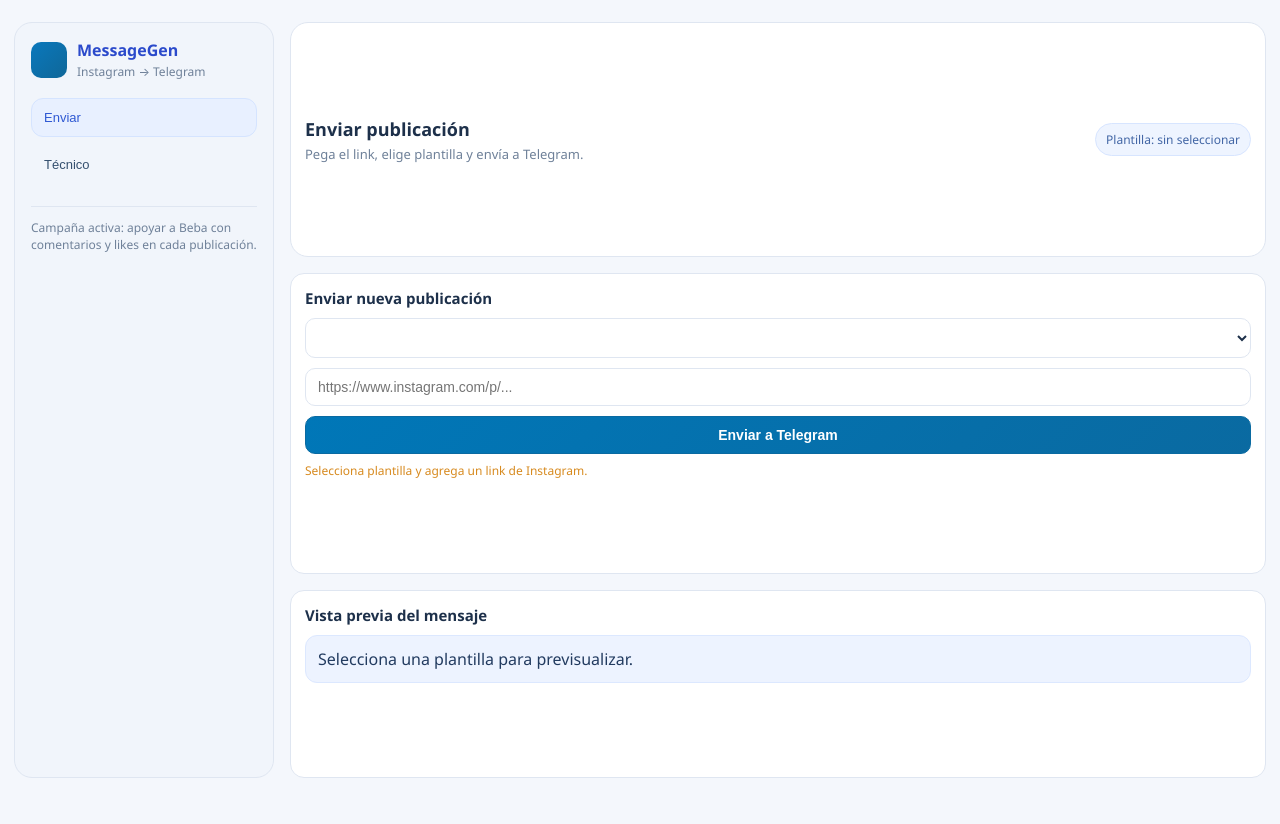
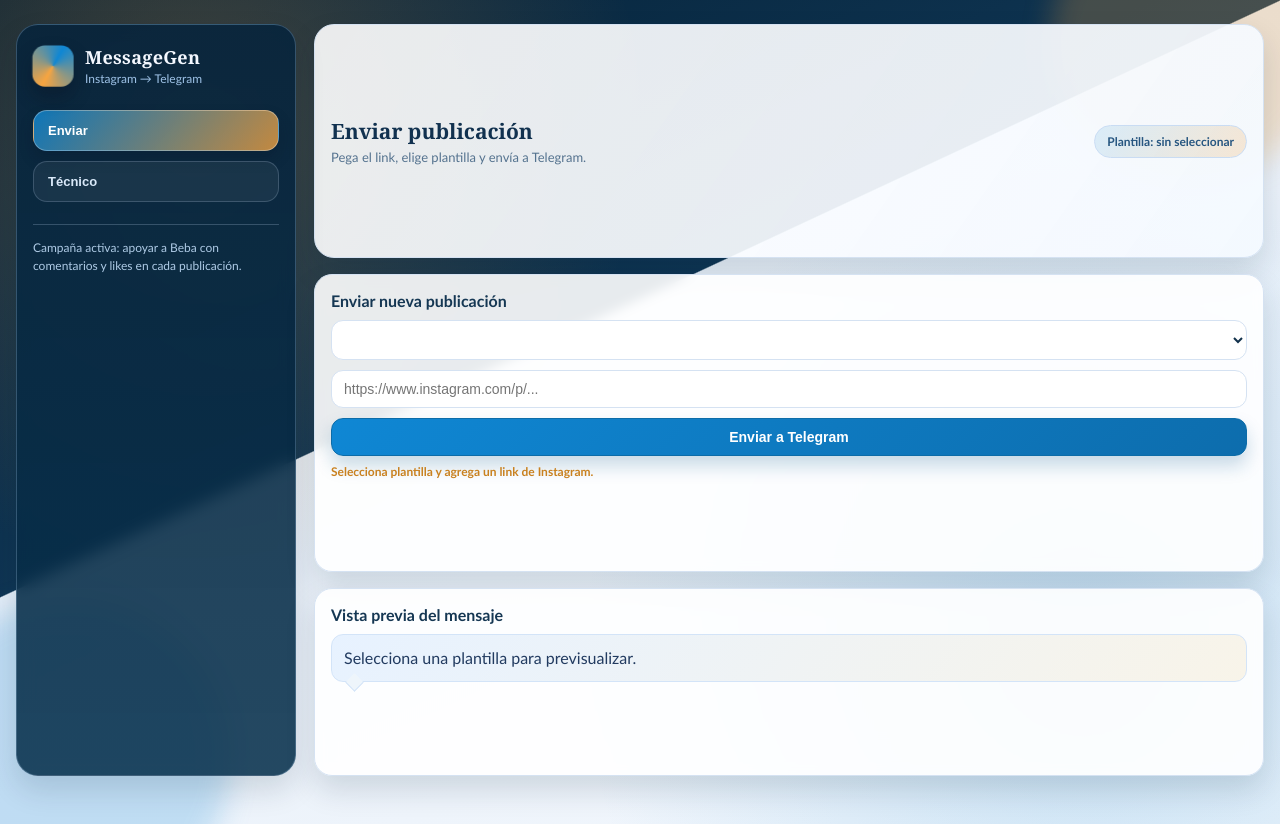
Before and after one commit to lightzealot/instabeba, a website: page index.html in a window 1280 px wide. Drawn offline with Linux system fonts and the light colour scheme; no server answers.

```diff
--- a/index.html
+++ b/index.html
@@ -6,19 +6,22 @@
     <title>MessageGen - Instagram to Telegram</title>
     <style>
       :root {
-        --bg: #f4f7fc;
-        --panel: #ffffff;
-        --panel-soft: #f6f9ff;
-        --panel-muted: #ecf3ff;
-        --line: #dfe6f1;
-        --text: #1d304a;
-        --text-muted: #6f8199;
-        --primary: #0077b8;
-        --primary-soft: #0a6aa1;
+        --bg-deep: #052136;
+        --bg-mid: #0f3553;
+        --bg-soft: #f4f8fd;
+        --panel: rgba(255, 255, 255, 0.9);
+        --panel-strong: #ffffff;
+        --line: #d5e2f2;
+        --text: #12314b;
+        --text-muted: #55738f;
+        --primary: #0f87d4;
+        --primary-strong: #0d6dad;
+        --accent: #f7a541;
         --ok: #1f9d61;
-        --warn: #d78a1f;
-        --danger: #d44d4d;
-        --radius: 14px;
+        --warn: #c9811f;
+        --danger: #cc4f4f;
+        --shadow: 0 14px 30px rgba(7, 33, 58, 0.14);
+        --radius: 18px;
       }
 
       * {
@@ -28,83 +31,131 @@
       body {
         margin: 0;
         min-height: 100vh;
-        font-family: "Segoe UI", Inter, Arial, sans-serif;
+        font-family: "Bahnschrift", "Candara", "Trebuchet MS", sans-serif;
         color: var(--text);
-        background: var(--bg);
+        background:
+          radial-gradient(circle at 15% 15%, rgba(247, 165, 65, 0.24), transparent 35%),
+          radial-gradient(circle at 85% 80%, rgba(14, 130, 206, 0.2), transparent 40%),
+          linear-gradient(155deg, var(--bg-deep), var(--bg-mid) 42%, #e8f0f9 42.1%, var(--bg-soft));
+        position: relative;
+        overflow-x: hidden;
+      }
+
+      body::before,
+      body::after {
+        content: "";
+        position: fixed;
+        pointer-events: none;
+        z-index: 0;
+        border-radius: 50%;
+        filter: blur(14px);
+      }
+
+      body::before {
+        width: 280px;
+        height: 280px;
+        background: rgba(247, 165, 65, 0.24);
+        top: -100px;
+        right: -50px;
+      }
+
+      body::after {
+        width: 320px;
+        height: 320px;
+        background: rgba(15, 135, 212, 0.2);
+        bottom: -120px;
+        left: -90px;
       }
 
       .app {
         max-width: 1360px;
-        margin: 22px auto;
-        padding: 0 14px;
+        margin: 24px auto;
+        padding: 0 16px;
         display: grid;
-        grid-template-columns: 260px 1fr;
-        gap: 16px;
+        grid-template-columns: 280px 1fr;
+        gap: 18px;
+        position: relative;
+        z-index: 1;
       }
 
       .sidebar {
-        background: #f1f5fb;
-        border: 1px solid var(--line);
-        border-radius: 18px;
-        padding: 16px;
-        min-height: calc(100vh - 44px);
+        background: linear-gradient(180deg, rgba(7, 36, 60, 0.9), rgba(7, 48, 76, 0.88));
+        border: 1px solid rgba(166, 201, 234, 0.28);
+        box-shadow: var(--shadow);
+        border-radius: 22px;
+        padding: 20px 16px;
+        min-height: calc(100vh - 48px);
+        backdrop-filter: blur(8px);
       }
 
       .logo {
         display: flex;
-        gap: 10px;
+        gap: 12px;
         align-items: center;
-        margin-bottom: 18px;
+        margin-bottom: 24px;
       }
 
       .logo-badge {
-        width: 36px;
-        height: 36px;
-        border-radius: 10px;
-        background: linear-gradient(135deg, #0a78bc, #0f6798);
+        width: 40px;
+        height: 40px;
+        border-radius: 12px;
+        background: conic-gradient(from 210deg, #f7a541, #0f87d4, #f7a541);
+        box-shadow: 0 10px 18px rgba(11, 22, 39, 0.45);
+        animation: pulseBadge 4s ease-in-out infinite;
       }
 
       .logo h1 {
-        font-size: 16px;
+        font-family: "Rockwell", "Cambria", "Times New Roman", serif;
+        font-size: 18px;
         margin: 0;
-        color: #2b4acb;
+        color: #f4f8ff;
+        letter-spacing: 0.3px;
       }
 
       .logo p {
         margin: 2px 0 0;
         font-size: 12px;
-        color: var(--text-muted);
+        color: #9fc3e8;
       }
 
       .nav {
         display: grid;
-        gap: 8px;
+        gap: 10px;
       }
 
       .nav button {
         width: 100%;
-        border: 1px solid transparent;
-        background: transparent;
-        color: #35506f;
+        border: 1px solid rgba(181, 206, 231, 0.22);
+        background: rgba(255, 255, 255, 0.06);
+        color: #d9e9f9;
         text-align: left;
-        border-radius: 12px;
-        padding: 11px 12px;
+        border-radius: 14px;
+        padding: 12px 14px;
         font-size: 13px;
+        font-weight: 600;
         cursor: pointer;
+        transition: transform 0.22s ease, background 0.22s ease, border-color 0.22s ease;
+      }
+
+      .nav button:hover {
+        transform: translateX(2px);
+        background: rgba(255, 255, 255, 0.14);
       }
 
       .nav button.active {
-        color: #2f59d3;
-        background: #e8f0ff;
-        border-color: #d5e4ff;
+        color: #fff;
+        background: linear-gradient(130deg, rgba(15, 135, 212, 0.82), rgba(247, 165, 65, 0.78));
+        border-color: rgba(255, 255, 255, 0.3);
+        box-shadow: 0 8px 14px rgba(6, 24, 47, 0.33);
       }
 
       .sidebar-footer {
         margin-top: 22px;
-        border-top: 1px solid var(--line);
-        padding-top: 12px;
+        border-top: 1px solid rgba(181, 206, 231, 0.25);
+        padding-top: 14px;
         font-size: 12px;
-        color: var(--text-muted);
+        color: #afcbe6;
+        line-height: 1.5;
       }
 
       .content {
@@ -113,10 +164,11 @@
       }
 
       .topbar {
-        background: #ffffff;
+        background: linear-gradient(125deg, rgba(255, 255, 255, 0.9), rgba(244, 249, 255, 0.95));
         border: 1px solid var(--line);
-        border-radius: 18px;
-        padding: 14px;
+        box-shadow: var(--shadow);
+        border-radius: 20px;
+        padding: 16px;
         display: grid;
         grid-template-columns: 1fr auto;
         gap: 10px;
@@ -125,7 +177,9 @@
 
       .topbar h2 {
         margin: 0;
-        font-size: 18px;
+        font-family: "Rockwell", "Cambria", "Times New Roman", serif;
+        font-size: 21px;
+        color: #11314f;
       }
 
       .topbar p {
@@ -135,12 +189,13 @@
       }
 
       .chip {
-        padding: 7px 10px;
+        padding: 8px 12px;
         border-radius: 999px;
-        background: #eef4ff;
-        color: #4266a5;
+        background: linear-gradient(120deg, rgba(16, 140, 220, 0.13), rgba(247, 165, 65, 0.21));
+        color: #265680;
         font-size: 12px;
-        border: 1px solid #d7e5ff;
+        border: 1px solid #c9dcf3;
+        font-weight: 600;
       }
 
       .view {
@@ -150,18 +205,30 @@
       .view.active {
         display: grid;
         gap: 16px;
+        animation: fadeInUp 0.45s ease;
       }
 
       .card {
         background: var(--panel);
+        backdrop-filter: blur(6px);
         border: 1px solid var(--line);
         border-radius: var(--radius);
-        padding: 14px;
+        box-shadow: var(--shadow);
+        padding: 16px;
+        animation: cardLift 0.45s ease;
       }
 
       .card h3 {
         margin: 0 0 10px;
-        font-size: 15px;
+        font-size: 16px;
+        color: #153753;
+      }
+
+      .card-subtitle {
+        margin-top: 0;
+        margin-bottom: 12px;
+        color: var(--text-muted);
+        font-size: 13px;
       }
 
       .grid-2 {
@@ -175,12 +242,21 @@
       textarea,
       .btn {
         width: 100%;
-        border-radius: 10px;
+        border-radius: 12px;
         border: 1px solid var(--line);
-        background: #ffffff;
+        background: var(--panel-strong);
         color: var(--text);
         padding: 10px 12px;
         font-size: 14px;
+        transition: border-color 0.2s ease, box-shadow 0.2s ease, transform 0.2s ease;
+      }
+
+      .input:focus,
+      select:focus,
+      textarea:focus {
+        outline: none;
+        border-color: #9dc8ed;
+        box-shadow: 0 0 0 3px rgba(15, 135, 212, 0.14);
       }
 
       textarea {
@@ -190,19 +266,44 @@
 
       .btn {
         cursor: pointer;
-        background: #edf3fb;
-        color: #315277;
+        background: linear-gradient(125deg, #eef5fc, #e8f2fb);
+        color: #2d5377;
+        font-weight: 600;
+      }
+
+      .btn:hover {
+        transform: translateY(-1px);
+        border-color: #bfd5ea;
+      }
+
+      .btn:disabled {
+        opacity: 0.7;
+        cursor: not-allowed;
       }
 
       .btn-primary {
-        border-color: #0a6aa1;
-        background: linear-gradient(135deg, var(--primary), var(--primary-soft));
+        border-color: #0c6ca8;
+        background: linear-gradient(135deg, var(--primary), var(--primary-strong));
         color: #fff;
         font-weight: 600;
+        box-shadow: 0 10px 18px rgba(12, 90, 140, 0.22);
       }
 
       .btn-ghost {
-        background: #f8fbff;
+        background: #f7fbff;
+      }
+
+      .send-form {
+        display: grid;
+        gap: 10px;
+      }
+
+      .actions-grid {
+        margin-top: 10px;
+      }
+
+      .refresh-wrap {
+        margin-top: 10px;
       }
 
       .kpi-grid {
@@ -212,8 +313,8 @@
       }
 
       .kpi {
-        background: #f7faff;
-        border: 1px solid #e3ebf7;
+        background: linear-gradient(160deg, #ffffff, #eef5fd);
+        border: 1px solid #d7e4f3;
         border-radius: 12px;
         padding: 10px;
       }
@@ -276,23 +377,37 @@
       }
 
       .preview-bubble {
-        background: #edf3ff;
-        border: 1px solid #dce8ff;
+        background: linear-gradient(130deg, #e7f2ff, #f8f4e9);
+        border: 1px solid #d3e4f8;
         color: #223b60;
         border-radius: 12px;
         padding: 12px;
         white-space: pre-wrap;
         line-height: 1.4;
+        position: relative;
+      }
+
+      .preview-bubble::before {
+        content: "";
+        position: absolute;
+        width: 12px;
+        height: 12px;
+        left: 16px;
+        bottom: -7px;
+        background: #eef5fb;
+        border-bottom: 1px solid #d3e4f8;
+        border-right: 1px solid #d3e4f8;
+        transform: rotate(45deg);
       }
 
       .response {
         margin: 0;
-        background: #f4f8ff;
+        background: #eef5fd;
         border-radius: 10px;
-        border: 1px solid #dbe6f8;
+        border: 1px solid #d2e3f4;
         padding: 10px;
         white-space: pre-wrap;
-        color: #2f4766;
+        color: #214465;
         font-size: 12px;
       }
 
@@ -301,11 +416,53 @@
       .status-danger {
         font-size: 12px;
         margin-top: 8px;
+        font-weight: 600;
       }
 
       .status-ok { color: var(--ok); }
       .status-warn { color: var(--warn); }
       .status-danger { color: var(--danger); }
+
+      @keyframes fadeInUp {
+        from {
+          opacity: 0;
+          transform: translateY(10px);
+        }
+        to {
+          opacity: 1;
+          transform: translateY(0);
+        }
+      }
+
+      @keyframes cardLift {
+        from {
+          opacity: 0;
+          transform: translateY(12px) scale(0.99);
+        }
+        to {
+          opacity: 1;
+          transform: translateY(0) scale(1);
+        }
+      }
+
+      @keyframes pulseBadge {
+        0%,
+        100% {
+          transform: scale(1);
+        }
+        50% {
+          transform: scale(1.06);
+        }
+      }
+
+      @media (prefers-reduced-motion: reduce) {
+        *,
+        *::before,
+        *::after {
+          animation: none !important;
+          transition: none !important;
+        }
+      }
 
       @media (max-width: 980px) {
         .app {
@@ -314,6 +471,7 @@
 
         .sidebar {
           min-height: auto;
+          border-radius: 18px;
         }
 
         .grid-2,
@@ -321,6 +479,14 @@
         .template-grid,
         .editor-layout {
           grid-template-columns: 1fr;
+        }
+
+        .topbar {
+          grid-template-columns: 1fr;
+        }
+
+        .chip {
+          justify-self: start;
         }
       }
     </style>
@@ -358,7 +524,7 @@
         <section id="view-send" class="view active">
           <div class="card">
             <h3>Enviar nueva publicación</h3>
-            <div style="display: grid; gap: 10px;">
+            <div class="send-form">
               <select id="simpleTemplateSelect" class="input"></select>
               <input
                 id="simplePostUrl"
@@ -381,7 +547,7 @@
         <section id="view-technical" class="view">
           <div class="card">
             <h3>Configuración técnica</h3>
-            <p style="margin-top: 0; color: var(--text-muted); font-size: 13px;">
+            <p class="card-subtitle">
               Esta pestaña agrupa autenticación, pruebas y diagnóstico para administración.
             </p>
             <div class="grid-2">
@@ -389,11 +555,11 @@
               <button id="saveToken" class="btn">Guardar token</button>
             </div>
 
-            <div class="grid-2" style="margin-top: 10px;">
+            <div class="grid-2 actions-grid">
               <button id="sendTest" class="btn">Enviar mensaje de prueba</button>
               <button id="reloadTemplates" class="btn btn-ghost">Recargar plantillas</button>
             </div>
-            <div style="margin-top: 10px;">
+            <div class="refresh-wrap">
               <button id="refreshStatus" class="btn">Actualizar estado técnico</button>
             </div>
 
--- a/requirements.txt
+++ b/requirements.txt
@@ -1,3 +1,2 @@
-instaloader==4.14.2
 requests==2.32.3
 python-dotenv==1.0.1
```
Also changed, not shown: render.yaml (+3 -7 lines), README.md, 2 other files.
